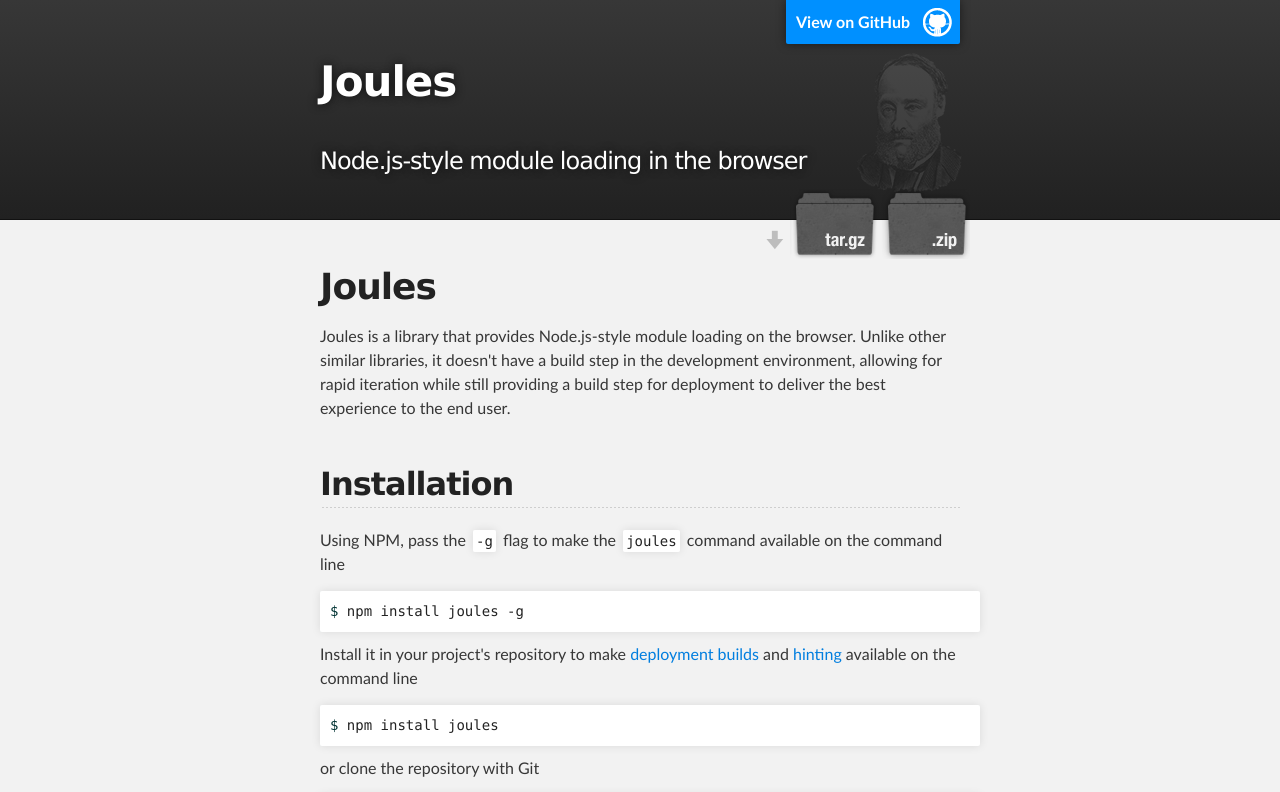
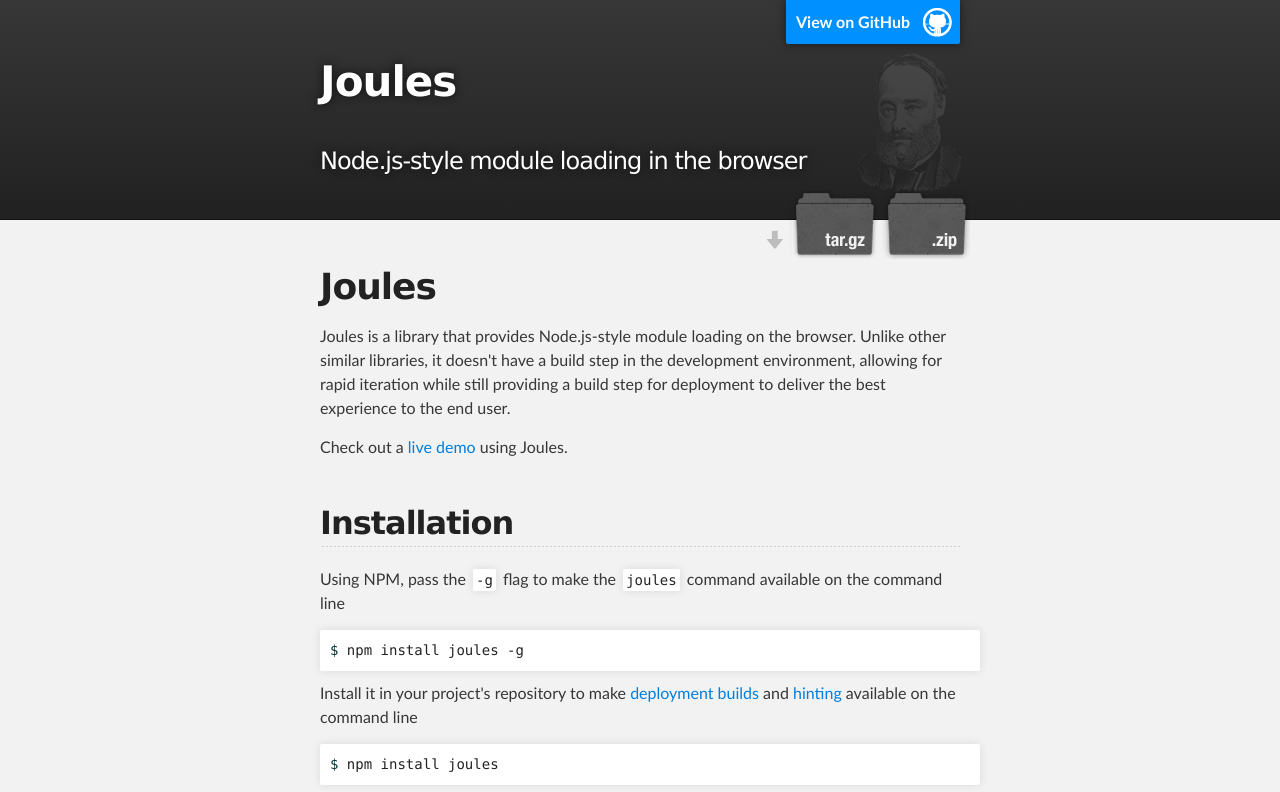
Before and after one commit to treygriffith/joules, a plain HTML site: page index.html in a window 1280 px wide. Shown: the top 792 px of the page. Drawn offline with Linux system fonts and the light colour scheme.

Commit message:
udpate demo and add a link to it on the main page

```diff
--- a/index.html
+++ b/index.html
@@ -34,6 +34,7 @@
         <h1>Joules</h1>
 
 <p>Joules is a library that provides Node.js-style module loading on the browser. Unlike other similar libraries, it doesn't have a build step in the development environment, allowing for rapid iteration while still providing a build step for deployment to deliver the best experience to the end user.</p>
+<p>Check out a <a href="demo">live demo</a> using Joules.</p>
 
 <h2>Installation</h2>
 
```
